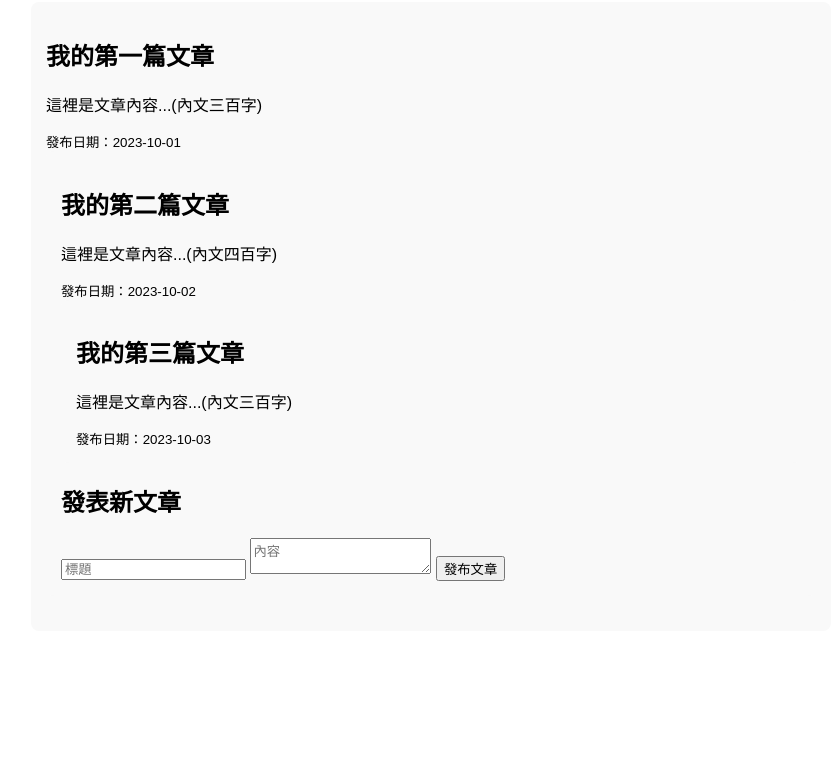
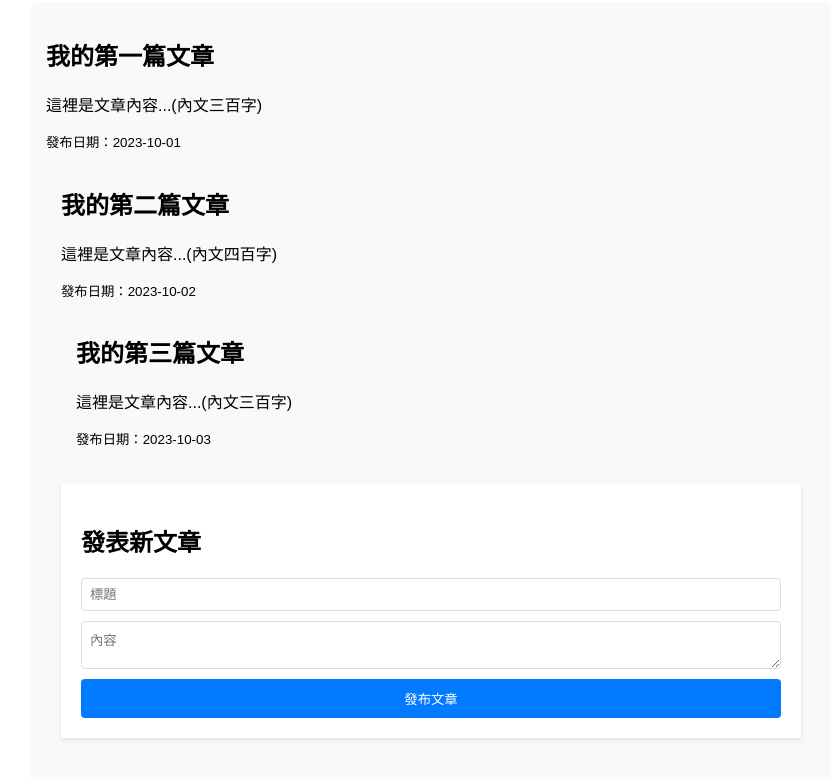
Before and after one commit to DeepC-hub/04-03-02-2025, a plain HTML site: page index.html in a window 1280 px wide. Shown: the part 107-886 px from the top of the page, without its empty margins (209-1042 px from the left). Before the commit the page ends 800 px from the top, so only its background shows below. Drawn offline with Linux system fonts and the light colour scheme; files that its build step writes are made by us from their sources.

Commit message:
Add files via upload

```diff
--- a/css/style.css
+++ b/css/style.css
@@ -24,3 +24,34 @@ h1 {
     font-size: 14px;
   }
 }
+.new-post {
+  background-color: #fff;
+  padding: 20px;
+  margin-bottom: 30px;
+  box-shadow: 0 2px 4px rgba(0,0,0,0.1);
+}
+
+#postForm {
+  display: flex;
+  flex-direction: column;
+  gap: 10px;
+}
+
+input, textarea {
+  padding: 8px;
+  border: 1px solid #ddd;
+  border-radius: 4px;
+}
+
+button {
+  background-color: #007bff;
+  color: white;
+  padding: 10px;
+  border: none;
+  border-radius: 4px;
+  cursor: pointer;
+}
+
+button:hover {
+  background-color: #0056b3;
+}
```
